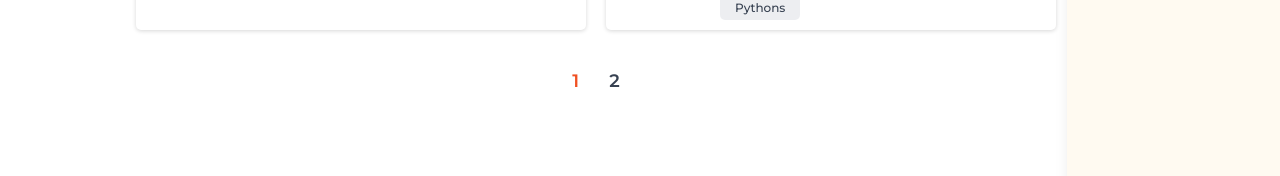
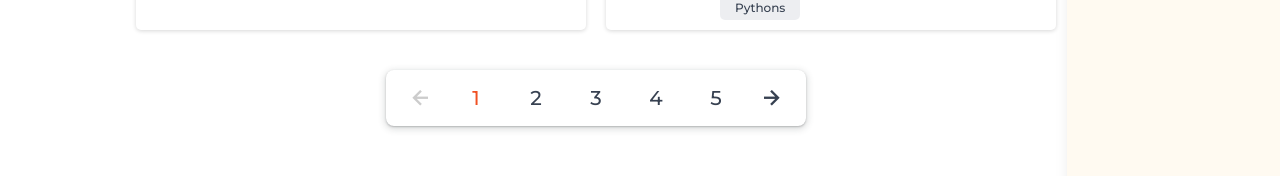
Before and after one commit to haokma/hquiz.com, a Next.js app in the folder CLIENT/: page /de-thi in a window 1280 px wide. Shown: the part 608-784 px from the top of the page. Built offline with nearby package versions, Linux system fonts and the light colour scheme.

Commit message:
pagination

```diff
--- /dev/null
+++ b/CLIENT/src/components/pagination/Pagination.tsx
@@ -0,0 +1,61 @@
+import { NextPage } from 'next';
+import { useState } from 'react';
+const TOTAL_PAGE = 25;
+const SHOW_PAGE = 5;
+
+const Pagination: NextPage = () => {
+  const [currentPage, setCurrentPage] = useState(0);
+
+  const diff = Math.floor(SHOW_PAGE / 2);
+  let beforePage = Math.max(currentPage - diff, 0);
+  let afterPage = Math.min(SHOW_PAGE + beforePage, TOTAL_PAGE);
+
+  if (TOTAL_PAGE >= SHOW_PAGE && afterPage >= TOTAL_PAGE) {
+    beforePage = TOTAL_PAGE - SHOW_PAGE;
+  }
+  function renderPagination(beforePage: number, afterPage: number) {
+    const results = [];
+    results.push(
+      <li key={0}>
+        <button
+          className="prev btn"
+          onClick={() => setCurrentPage(currentPage - 1)}
+          disabled={currentPage === 0}
+        >
+          <i className="bx bx-left-arrow-alt"></i>
+        </button>
+      </li>
+    );
+    for (let i = beforePage; i < afterPage; i++) {
+      results.push(
+        <li
+          key={i}
+          className={currentPage === i ? 'number active' : 'number'}
+          onClick={() => setCurrentPage(i)}
+        >
+          {i + 1}
+        </li>
+      );
+    }
+    results.push(
+      <li key={TOTAL_PAGE + 1}>
+        <button
+          className="next btn"
+          onClick={() => setCurrentPage(currentPage + 1)}
+          disabled={currentPage + 1 === TOTAL_PAGE}
+        >
+          <i className="bx bx-right-arrow-alt"></i>
+        </button>
+      </li>
+    );
+    return results;
+  }
+
+  return (
+    <div className="pagination">
+      <ul>{renderPagination(beforePage, afterPage)}</ul>
+    </div>
+  );
+};
+
+export default Pagination;
--- a/CLIENT/src/pages/de-thi/index.tsx
+++ b/CLIENT/src/pages/de-thi/index.tsx
@@ -6,11 +6,11 @@ import Sidebar from '../../components/topic/Sidebar';
 import TopicItem from '../../components/topic/TopicItem';
 import data from '../../data/topic.json';
 import Head from 'next/head';
+import Pagination from '../../components/pagination/Pagination';
 
 const Topic: NextPage = () => {
   const [isActive, setIsActive] = useState(true);
   const router = useRouter();
-  const page = Number(router.query.page) || 1;
 
   useEffect(() => {
     const width = window.innerWidth;
@@ -82,20 +82,7 @@ const Topic: NextPage = () => {
               </div>
             </div>
             <div className="topic-pagination">
-              <ul className="pagination-list">
-                {[1, 2].map((item, index) => {
-                  return (
-                    <li
-                      key={index}
-                      className={item === page ? 'pagination-item active' : 'pagination-item'}
-                    >
-                      <Link href={`/de-thi/?page=${item}`}>
-                        <a>{item}</a>
-                      </Link>
-                    </li>
-                  );
-                })}
-              </ul>
+              <Pagination />
             </div>
           </div>
         </div>
--- a/CLIENT/src/styles/components/index.scss
+++ b/CLIENT/src/styles/components/index.scss
@@ -1 +1,2 @@
 @import './sidebar.scss';
+@import './pagination.scss';
--- /dev/null
+++ b/CLIENT/src/styles/components/pagination.scss
@@ -0,0 +1,59 @@
+.pagination {
+  ul,
+  li {
+    list-style: none;
+  }
+
+  ul {
+    display: flex;
+    justify-content: center;
+    box-shadow: rgba(60, 64, 67, 0.3) 0px 1px 2px 0px,
+    rgba(60, 64, 67, 0.15) 0px 2px 6px 2px;
+    padding: 8px 10px;
+    border-radius: 8px;
+  }
+
+  li.number {
+    width: 50px;
+    height: 40px;
+    margin: 0 5px;
+    line-height: 40px;
+    color :$color-text;
+    font-weight: 500;
+    font-size: 20px;
+    text-align: center;
+    cursor: pointer;
+    &:hover{
+      color: $color-primary;
+    }
+  }
+
+  li.active {
+    color: $color-primary;
+  }
+
+  .btn {
+    width: 50px;
+    height: 40px;
+    background-color: transparent;
+    border: none;
+    outline: none;
+    cursor: pointer;
+    color: $color-text;
+    &:disabled{
+      cursor: not-allowed;
+      color: #ccc;
+    }
+    &:hover{
+      color: $color-primary;
+    }
+    &:disabled:hover {
+      cursor: not-allowed;
+      color: #ccc;
+    }
+    i{
+      font-size: 28px;
+    }
+  }
+
+}
```
